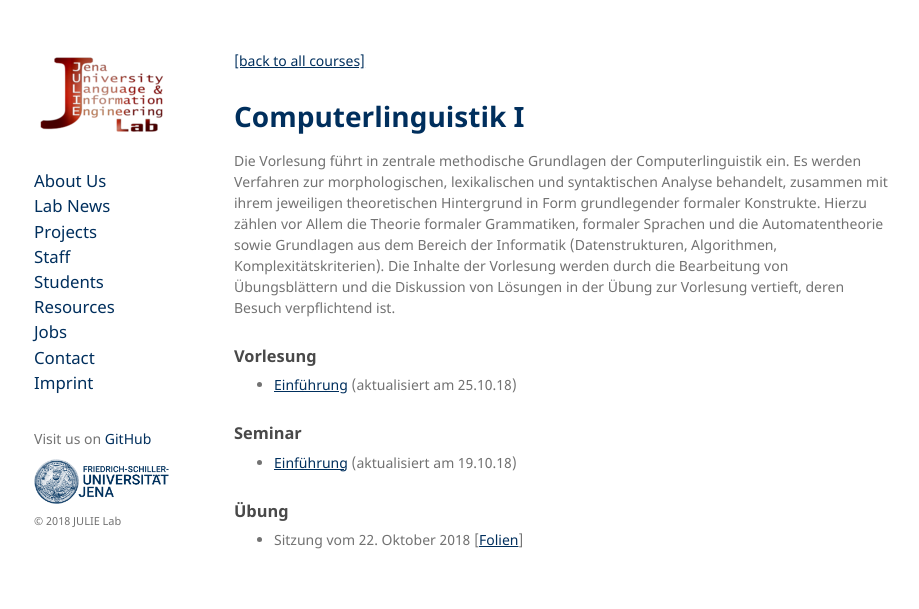
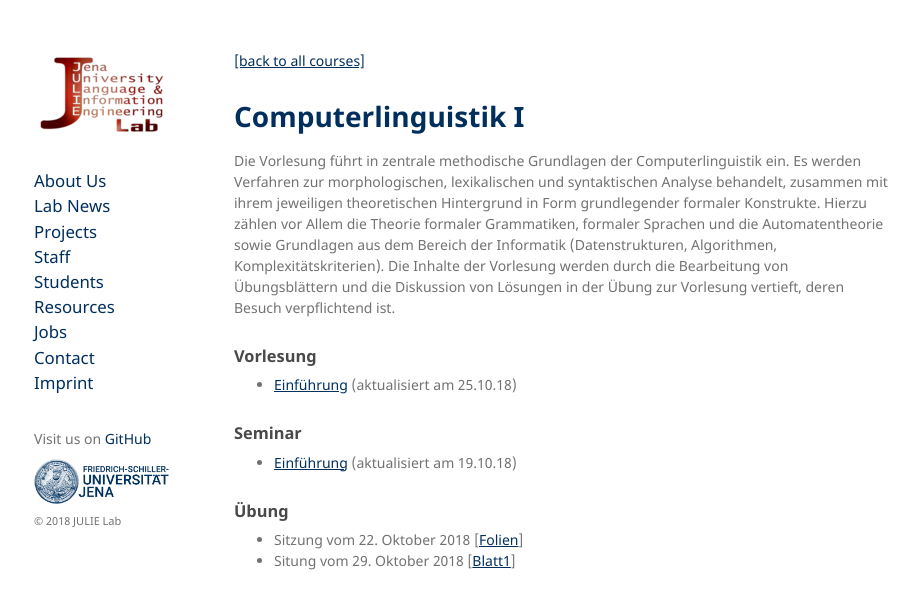
Before and after one commit to JULIELab/JULIELab.github.io, a Jekyll site: the page built from Courses/Computerlinguistik+1.md, in a window 1280 px wide. Shown: the top 609 px of the page, without its empty margins (176-1095 px from the left). Built offline with Jekyll 4.4.1, drawn with Linux system fonts in a browser that asks for light colours.

Commit message:
added assignment

```diff
--- a/Courses/Computerlinguistik+1.md
+++ b/Courses/Computerlinguistik+1.md
@@ -15,3 +15,4 @@ Die Vorlesung führt in zentrale methodische Grundlagen der Computerlinguistik e
 
 ### Übung
 * Sitzung vom 22. Oktober 2018 [[Folien](/downloads/teaching/ws201819/cl1/cl1_ue_ws18_2018-10-22.pdf.pdf)]
+* Situng vom 29. Oktober 2018 [[Blatt1](/downloads/teaching/ws201819/cl1_blatt1_aufgabe.ipynb)]
```
Also changed, not shown: 1 other file.
